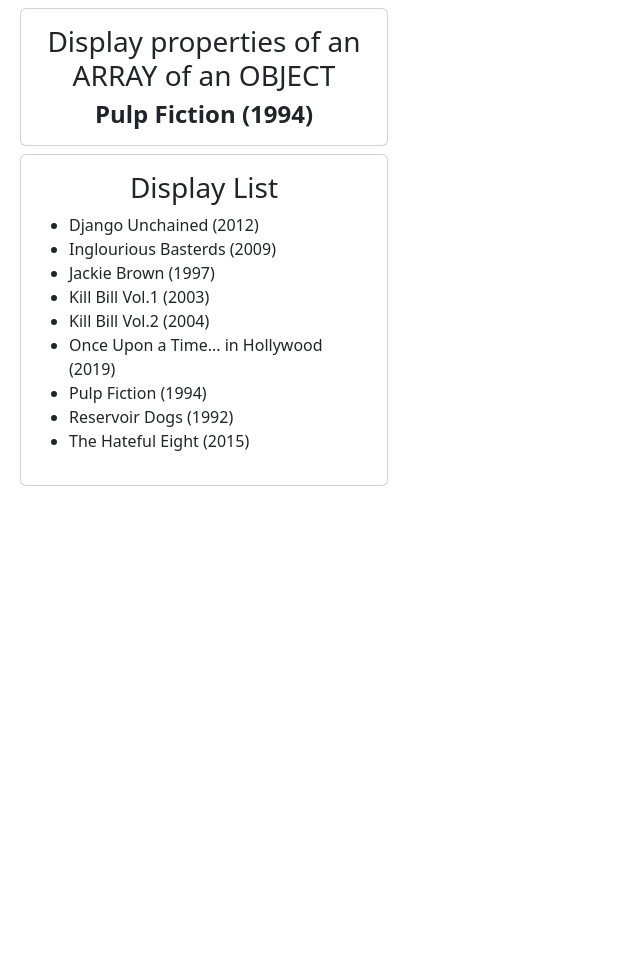
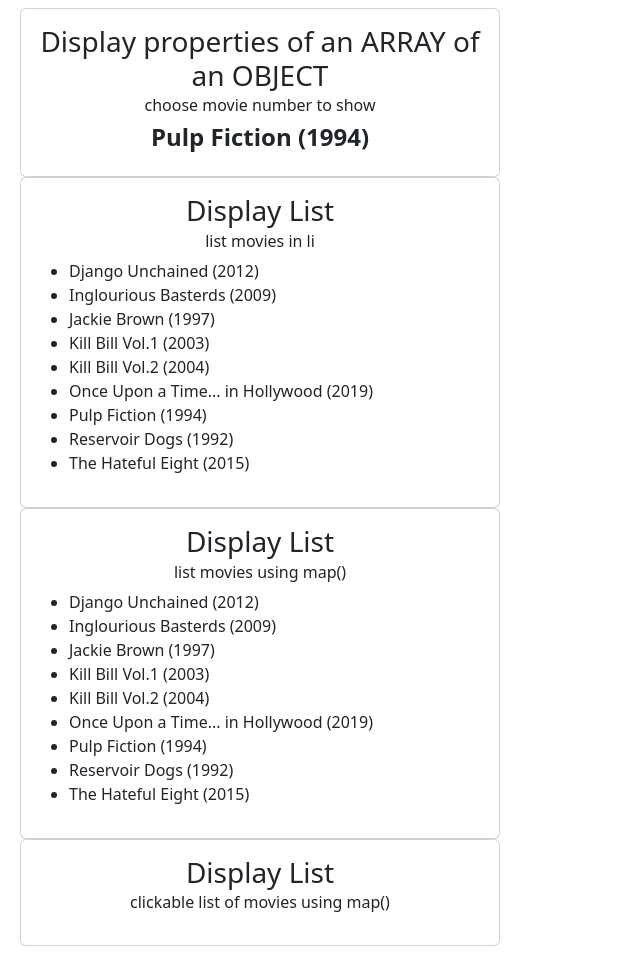
Before and after one commit to ClayAucoin/javascript, a plain HTML site: page index.html in a window 1280 px wide. Shown: the whole page, without its empty margins (0-640 px from the left). Before the commit the page ends 800 px from the top, so only its background shows below. Drawn offline with nearby package versions, Linux system fonts and the light colour scheme.

Commit message:
docs: added comments

```diff
--- a/index.html
+++ b/index.html
@@ -16,36 +16,50 @@
 <body>
 
     <div class="container m-2">
-        <div class="card" style="width: 23rem;">
+        <div class="card" style="width: 30rem;">
             <div class="card-body text-center">
                 <h3 class="card-title">Display properties of an ARRAY of an OBJECT</h3>
-                <h4 class="card-text"><span id="movieDisplay" style="font-weight: bold;"></span></h4>
+                <h6 class="card-subtitle">choose movie number to show</h6>
+                <h4 class="card-text m-2"><span id="movieDisplay" style="font-weight: bold;"></span></h4>
             </div>
         </div>
-    </div>
 
-    <div class="container m-2">
-        <div class="card" style="width: 23rem;">
+        <div class="card" style="width: 30rem;">
             <div class="card-body">
-                <h3 class="card-title text-center">Display List</h3>
+                <div class="text-center">
+                    <h3 class="card-title">Display List</h3>
+                    <h6 class="card-subtitle">list movies in li</h6>
+                </div>
                 <h4 class="card-text"><span id="movieListSpan" style="font-weight: bold;"></span></h4>
-                <ul id="movieList"></ul>
+                <ul id="movieListforEach"></ul>
             </div>
         </div>
-    </div>
+
+        <div class="card" style="width: 30rem;">
+            <div class="card-body">
+                <div class="text-center">
+                    <h3 class="card-title">Display List</h3>
+                    <h6 class="card-subtitle">list movies using map()</h6>
+                </div>
+                <h4 class="card-text"><span id="movieListSpan" style="font-weight: bold;"></span></h4>
+                <ul id="movieListmap"></ul>
+            </div>
+        </div>
+
+        <div class="card" style="width: 30rem;">
+            <div class="card-body">
+                <div class="text-center">
+                    <h3 class="card-title">Display List</h3>
+                    <h6 class="card-subtitle">clickable list of movies using map()</h6>
+                </div>
+                <h4 class="card-text"><span id="movieListSpan" style="font-weight: bold;"></span></h4>
+                <ul id="movieListmap"></ul>
+            </div>
+        </div>
 
 
-    <!-- <div class="card" style="width: 18rem;">
-        <img src="..." class="card-img-top" alt="...">
-        <div class="card-body">
-            <h5 class="card-title">Card title</h5>
-            <p class="card-text">Some quick example text to build on the card title and make up the bulk of the card’s
-                content.</p>
-            <a href="#" class="btn btn-primary">Go somewhere</a>
-        </div>
-    </div> -->
 
-    <script src='js/script.js'></script>
+        <script src='js/script.js'></script>
 
 </body>
 
--- a/js/script.js
+++ b/js/script.js
@@ -15,19 +15,36 @@ const MOVIES = [
     { name: 'The Hateful Eight', year: 2015 }
 ]
 
+/*
+* choose movie number to show
+*/
 const n = 6;        // # 1-8 to change item in list
 const a = MOVIES[n];
-const mDisplay = a.name +" ("+ a.year +")";
+const mDisplay = a.name + " (" + a.year + ")";
 console.log(mDisplay);
 
 $("movieDisplay").textContent = mDisplay;
 
+/*
+* list movies in li
+*/
+function listMovies_forEach() {
+    MOVIES.forEach(movie => {
+        const li = document.createElement("li");
+        li.textContent = `${movie.name} (${movie.year})`;
+        $("movieListforEach").appendChild(li);
+    });
+}
+listMovies_forEach();
 
+/*
+* list movies in li using map()
+*/
+function listMovies_map() {
+    // Create one big string of <li> items
+    const createHTML = MOVIES.map(movie => `<li>${movie.name} (${movie.year})</li>`).join("");
 
-const list = $("movieList");
-
-MOVIES.forEach(movie => {
-    const li = document.createElement("li");
-    li.textContent = `${movie.name} (${movie.year})`;
-    list.appendChild(li);
-});
+    // Inject into the <ul>
+    $("movieListmap").innerHTML = createHTML;
+}
+listMovies_map();
```
